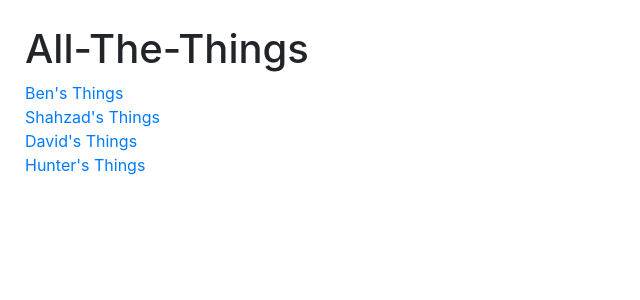
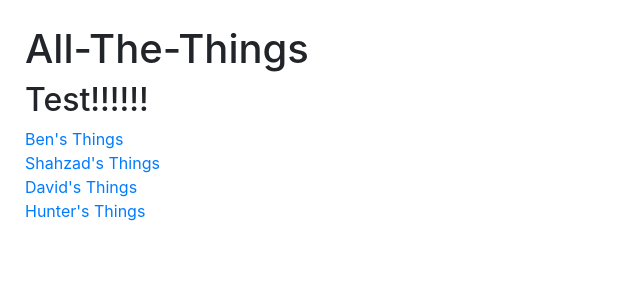
Before and after one commit to ElijahSMIAEL/all-the-things, a React (Create React App) app: page / in a window 1280 px wide. Shown: the top 300 px of the page, without its empty margins (0-640 px from the left). Built offline with nearby package versions, Linux system fonts and the light colour scheme.

Commit message:
test push

```diff
--- a/src/pages/Landing/Landing.jsx
+++ b/src/pages/Landing/Landing.jsx
@@ -5,6 +5,7 @@ const Landing = () => {
     <>
       {/* All the <Link> components should live here */}
       <h1>All-The-Things</h1>
+      <h2>Test!!!!!!</h2>
       <Link to="/the-manliest-things">Ben's Things</Link><br/>
       <Link to="/the-functional-things">Shahzad's Things</Link><br/>
       <Link to="/the-well-styled-things">David's Things</Link><br/>
```
